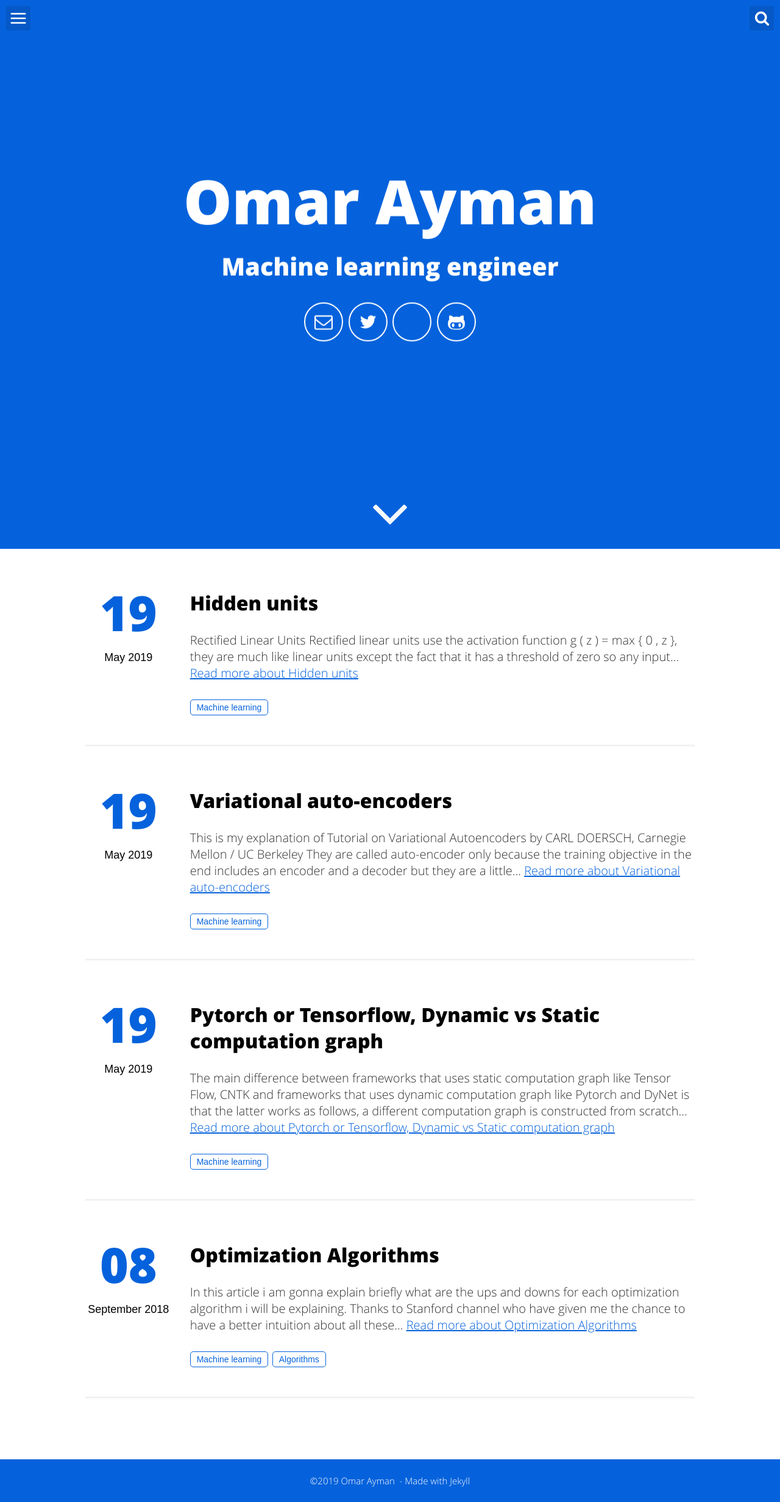
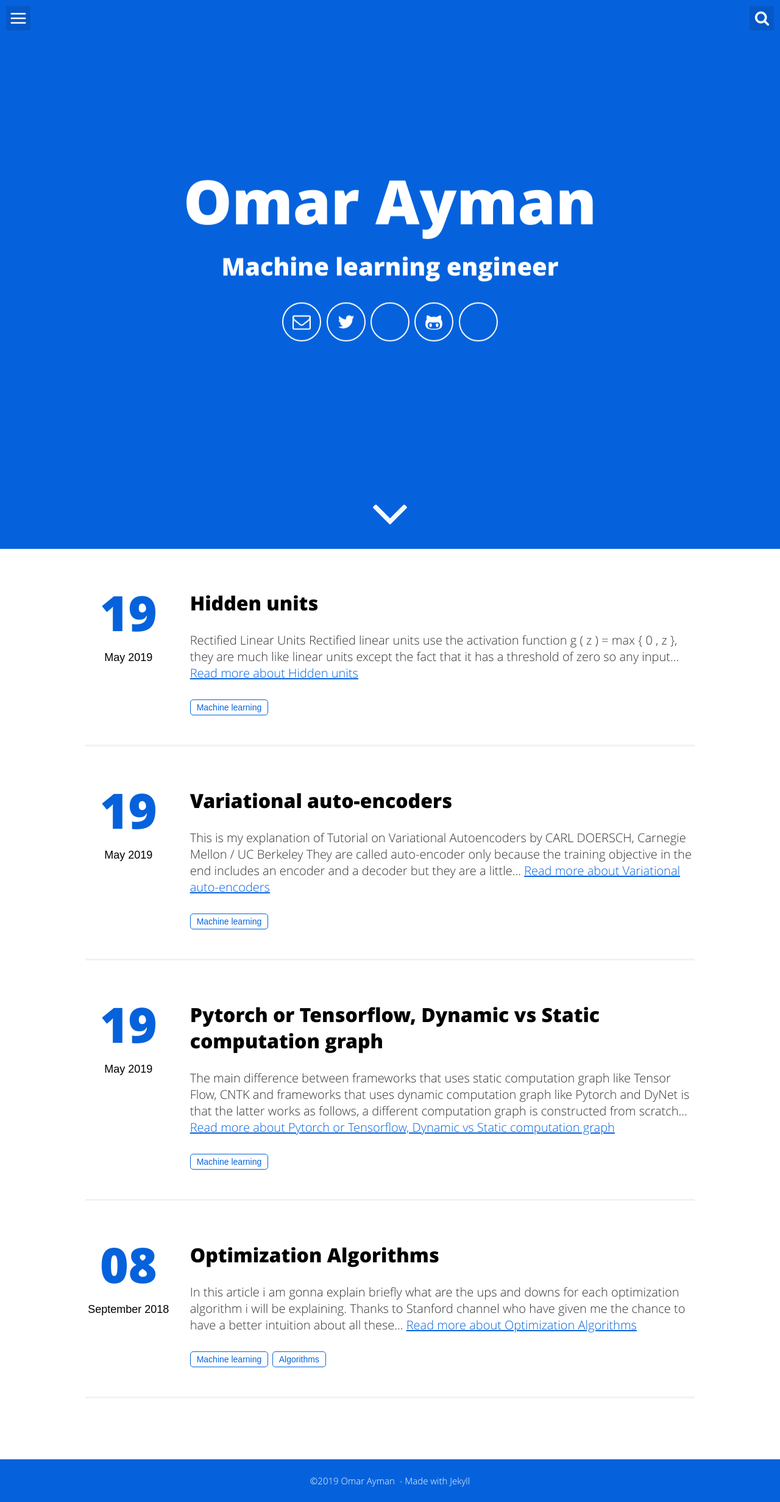
Before and after one commit to omar178/omar178.github.io, a Jekyll site: the page built from index.html, in a window 1280 px wide. Shown: the whole page at 61% size. Built offline with Jekyll 4.4.1, drawn with Linux system fonts in a browser that asks for light colours.

Commit message:
resume_on_board

```diff
--- a/_includes/header-default.html
+++ b/_includes/header-default.html
@@ -9,6 +9,8 @@
             <a aria-label="My Twitter" target="_blank" href="https://twitter.com/{{site.twitter_username}}"><svg class="icon icon-twitter"><use xlink:href="#icon-twitter"></use></svg></a>
             <a aria-label="My Linkedin" target="_blank" href="https://linkedin.com/in/{{site.linkedin_username}}"><svg class="icon icon-linkedin"><use xlink:href="#icon-linkedin"></use></svg></a>
             <a aria-label="My Github" target="_blank" href="https://github.com/{{site.github_username}}"><svg class="icon icon-github-alt"><use xlink:href="#icon-github-alt"></use></svg></a>
+            <a aria-label="My Resume" href="assets/files/Omar Ayman.pdf"><svg class="icon icon-envelope"><use xlink:href="#icon-envelope"></use></svg></a>
+
         </div>
     </div>
     <a role="button" class="down" data-scroll href="#scroll"><svg class="icon icon-angle-down"><use xlink:href="#icon-angle-down"></use></svg></a>
```
Also changed, not shown: _includes/share.html (line endings or trailing spaces).
